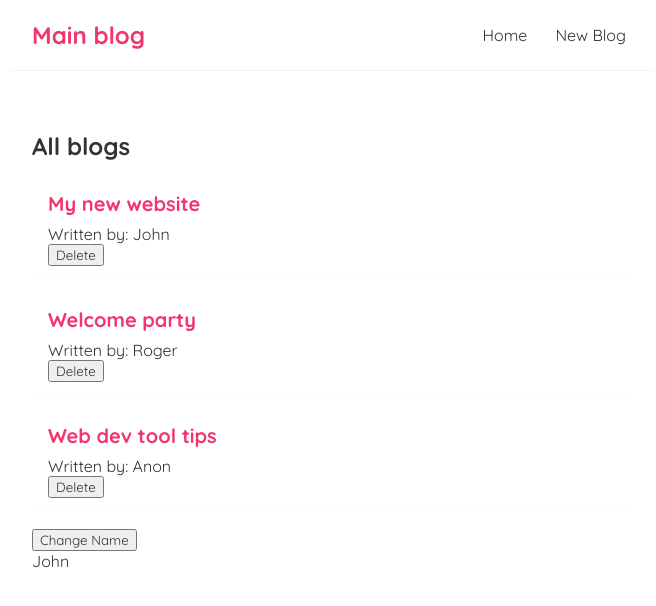
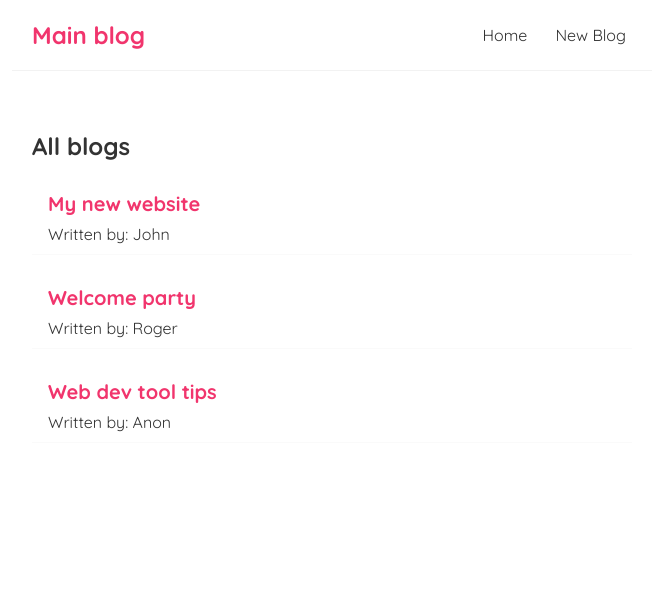
Before and after one commit to GabrielMerinoUCA/ReactJS, a React (Create React App) app: page / in a window 1280 px wide. Shown: the top 606 px of the page, without its empty margins (308-964 px from the left). Built offline with nearby package versions, Linux system fonts and the light colour scheme; data requests are answered from the project's data file.

Commit message:
Twelfth React tutorial finished

```diff
--- /dev/null
+++ b/data/db.json
@@ -0,0 +1,22 @@
+{
+    "blogs": [
+        {
+            "title": "My new website",
+            "author": "John" ,
+            "body": "lorem ipsum...",
+            "id": 1
+        },
+        {
+            "title": "Welcome party",
+            "author": "Roger" ,
+            "body": "lorem ipsum...",
+            "id": 2
+        },
+        {
+            "title": "Web dev tool tips",
+            "author": "Anon" ,
+            "body": "lorem ipsum...",
+            "id": 3
+        }
+    ]
+}
--- a/src/BlogList.js
+++ b/src/BlogList.js
@@ -1,4 +1,4 @@
-const BlogList = ({blogs, title, removeBlog}) => {
+const BlogList = ({blogs, title}) => {
 
     return (
         <div className="blog-list">
@@ -8,7 +8,6 @@ const BlogList = ({blogs, title, removeBlog}) => {
                     <div className="blog-preview" key={blog.id}>
                         <h2>{blog.title}</h2>
                         <p>Written by: {blog.author}</p>
-                        <button onClick={() => { removeBlog(blog.id)}}>Delete</button>
                     </div>
                 );
             })}
--- a/src/Home.js
+++ b/src/Home.js
@@ -2,28 +2,20 @@ import {useState, useEffect} from "react";
 import BlogList from "./BlogList";
 
 const Home = () => {
-    const [blogs, setBlogs] = useState([
-        {title: "My new website", author: "John" , body: "lorem ipsum...", id: 1},
-        {title: "Welcome party", author: "Roger" , body: "lorem ipsum...", id: 2},
-        {title: "Web dev tool tips", author: "Anon" , body: "lorem ipsum...", id: 3},
-    ]);
+    const [blogs, setBlogs] = useState(null);
 
-    const [name, setName] = useState("John");
-
-    const removeBlog = (id) => {
-        const newBlogs = blogs.filter((blog) => {return (blog.id !== id);});
-        setBlogs(newBlogs);
-    }
-
-    useEffect(()=>{
-        console.log("Rendered!");
-    }, [name]);
+    useEffect(() => {
+        fetch("http://localhost:8000/blogs")
+        .then((res) => { // res is the response in plain data of the url fecthed
+            return res.json(); // json method parses data in json format and it's returned
+        }).then((data) => { // once the parsing is done (takes time), we have the data on json format
+            setBlogs(data);
+        });
+    }, []);
 
     return (
         <div className="home">
-            <BlogList blogs={blogs} title="All blogs" removeBlog={removeBlog} />
-            <button onClick={() => {setName("Doe");}}>Change Name</button>
-            <p>{name}</p>
+            {blogs && <BlogList blogs={blogs} title="All blogs"/>}
         </div>
      );
 }
```
